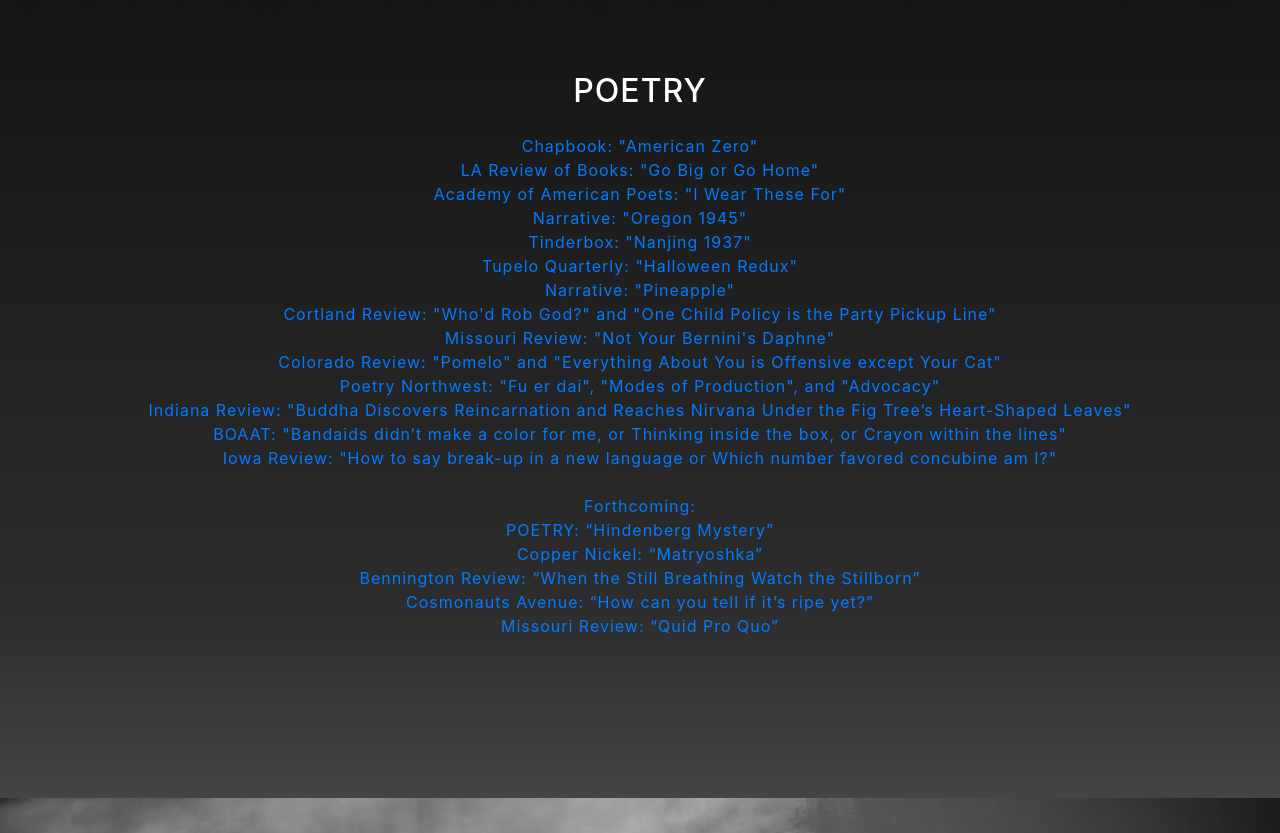
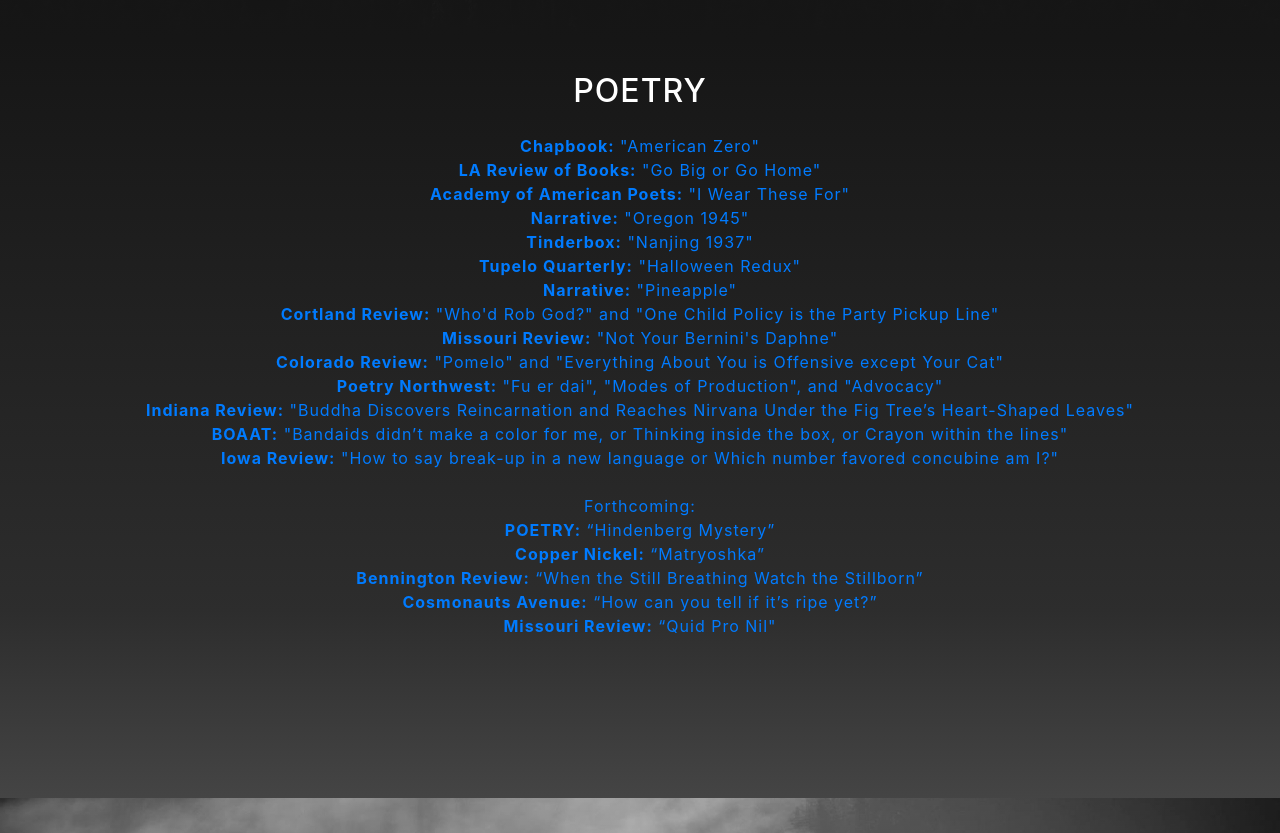
Before and after one commit to stellaywong/stellaywong.github.io, a website with bundled scripts: page index.html in a window 1280 px wide. Shown: the part 760-1593 px from the top of the page. Built offline with nearby package versions, Linux system fonts and the light colour scheme.

Commit message:
Bold text

```diff
--- a/index.html
+++ b/index.html
@@ -84,38 +84,38 @@
           <h2 class="text-white mb-4">POETRY</h2>
 
           <div class="onhover">
-            <a href="http://www.twosylviaspress.com/american-zero.html">Chapbook: "American Zero"</a><br>
-            <a href="https://www.lareviewofbooks.org/edition/quarterly-journal-no-21-epistolary-issue/#!">LA Review of Books: "Go
+            <a href="http://www.twosylviaspress.com/american-zero.html"><strong>Chapbook:</strong> "American Zero"</a><br>
+            <a href="https://www.lareviewofbooks.org/edition/quarterly-journal-no-21-epistolary-issue/#!"><strong>LA Review of Books:</strong> "Go
               Big or Go Home"</a></br>
-            <a href="https://www.poets.org/academy-american-poets/harvard-university-poetry-prize-2016">Academy of American
-              Poets: "I Wear These For"</a><br>
-            <a href="https://www.narrativemagazine.com/issues/poems-week-2017-2018/poem-week/oregon-1945-stella-wong">Narrative:
+            <a href="https://www.poets.org/academy-american-poets/harvard-university-poetry-prize-2016"><strong>Academy of American
+              Poets:</strong> "I Wear These For"</a><br>
+            <a href="https://www.narrativemagazine.com/issues/poems-week-2017-2018/poem-week/oregon-1945-stella-wong"><strong>Narrative:</strong>
               "Oregon 1945"</a><br>
-            <a href="https://www.tinderboxpoetry.com/nanjing-1937-38">Tinderbox: "Nanjing 1937"</a><br>
-            <a href="http://www.tupeloquarterly.com/halloween-redux-by-stella-yin-yin-wong/">Tupelo Quarterly: "Halloween Redux"</a><br>
-            <a href="https://www.narrativemagazine.com/issues/poems-week-2018-2019/poem-week/pineapple-stella-wong">Narrative:
+            <a href="https://www.tinderboxpoetry.com/nanjing-1937-38"><strong>Tinderbox:</strong> "Nanjing 1937"</a><br>
+            <a href="http://www.tupeloquarterly.com/halloween-redux-by-stella-yin-yin-wong/"><strong>Tupelo Quarterly:</strong> "Halloween Redux"</a><br>
+            <a href="https://www.narrativemagazine.com/issues/poems-week-2018-2019/poem-week/pineapple-stella-wong"><strong>Narrative:</strong>
               "Pineapple"</a><br>
-            <a href="http://www.cortlandreview.com/issue/83/wong.php#1">Cortland Review: "Who'd Rob God?" and "One Child Policy
+            <a href="http://www.cortlandreview.com/issue/83/wong.php#1"><strong>Cortland Review:</strong> "Who'd Rob God?" and "One Child Policy
               is the Party Pickup Line"</a><br>
-            <a href="https://www.missourireview.com/stella-wong-not-your-berninis-daphne/">Missouri Review: "Not Your Bernini's
+            <a href="https://www.missourireview.com/stella-wong-not-your-berninis-daphne/"><strong>Missouri Review:</strong> "Not Your Bernini's
               Daphne"</a><br>
-            <a href="https://www.coloradoreview.colostate.edu/wp-content/uploads/2019/07/TOC-for-web.pdf">Colorado Review:
+            <a href="https://www.coloradoreview.colostate.edu/wp-content/uploads/2019/07/TOC-for-web.pdf"><strong>Colorado Review:</strong>
               "Pomelo" and "Everything About You is Offensive except Your Cat"</a><br>
-            <a href="https://www.poetrynw.org/stella-wong-fu-er-dai/">Poetry Northwest: "Fu er dai", "Modes of Production", and
+            <a href="https://www.poetrynw.org/stella-wong-fu-er-dai/"><strong>Poetry Northwest:</strong> "Fu er dai", "Modes of Production", and
               "Advocacy"</a><br>
-            <a href="https://www.indianareview.org/item/winter-2019-volume-41-number-2/">Indiana Review: "Buddha Discovers
+            <a href="https://www.indianareview.org/item/winter-2019-volume-41-number-2/"><strong>Indiana Review:</strong> "Buddha Discovers
               Reincarnation and Reaches Nirvana Under the Fig Tree’s Heart-Shaped Leaves"</a><br>
-            <a href="https://www.boaatpress.com/bandaids">BOAAT: "Bandaids didn’t make a color for me, or Thinking inside the
+            <a href="https://www.boaatpress.com/bandaids"><strong>BOAAT:</strong> "Bandaids didn’t make a color for me, or Thinking inside the
               box, or Crayon within the lines"</a><br>
-            <a href="https://iowareview.org/blog/how-say-break-new-language-or-which-number-favored-concubine-am-i">Iowa Review:
+            <a href="https://iowareview.org/blog/how-say-break-new-language-or-which-number-favored-concubine-am-i"><strong>Iowa Review:</strong>
               "How to say break-up in a new language or Which number favored concubine am I?"</a><br>
             <br>
             <a href="http://stella-wong.com/#poetry">Forthcoming:</a><br>
-            <a href="http://stella-wong.com/#poetry">POETRY: “Hindenberg Mystery”</a><br>
-            <a href="http://stella-wong.com/#poetry">Copper Nickel: “Matryoshka”</a><br>
-            <a href="http://stella-wong.com/#poetry">Bennington Review: “When the Still Breathing Watch the Stillborn”</a><br>
-            <a href="http://stella-wong.com/#poetry">Cosmonauts Avenue: “How can you tell if it’s ripe yet?”</a><br>
-            <a href="http://stella-wong.com/#poetry">Missouri Review: “Quid Pro Quo”</a><br>
+            <a href="http://stella-wong.com/#poetry"><strong>POETRY:</strong> “Hindenberg Mystery”</a><br>
+            <a href="http://stella-wong.com/#poetry"><strong>Copper Nickel:</strong> “Matryoshka”</a><br>
+            <a href="http://stella-wong.com/#poetry"><strong>Bennington Review:</strong> “When the Still Breathing Watch the Stillborn”</a><br>
+            <a href="http://stella-wong.com/#poetry"><strong>Cosmonauts Avenue:</strong> “How can you tell if it’s ripe yet?”</a><br>
+            <a href="http://stella-wong.com/#poetry"><strong>Missouri Review:</strong> “Quid Pro Nil"</a><br>
           </div>
 
           <!-- <div class="row align-items-center no-gutters mb-12 mb-lg-12">
```
